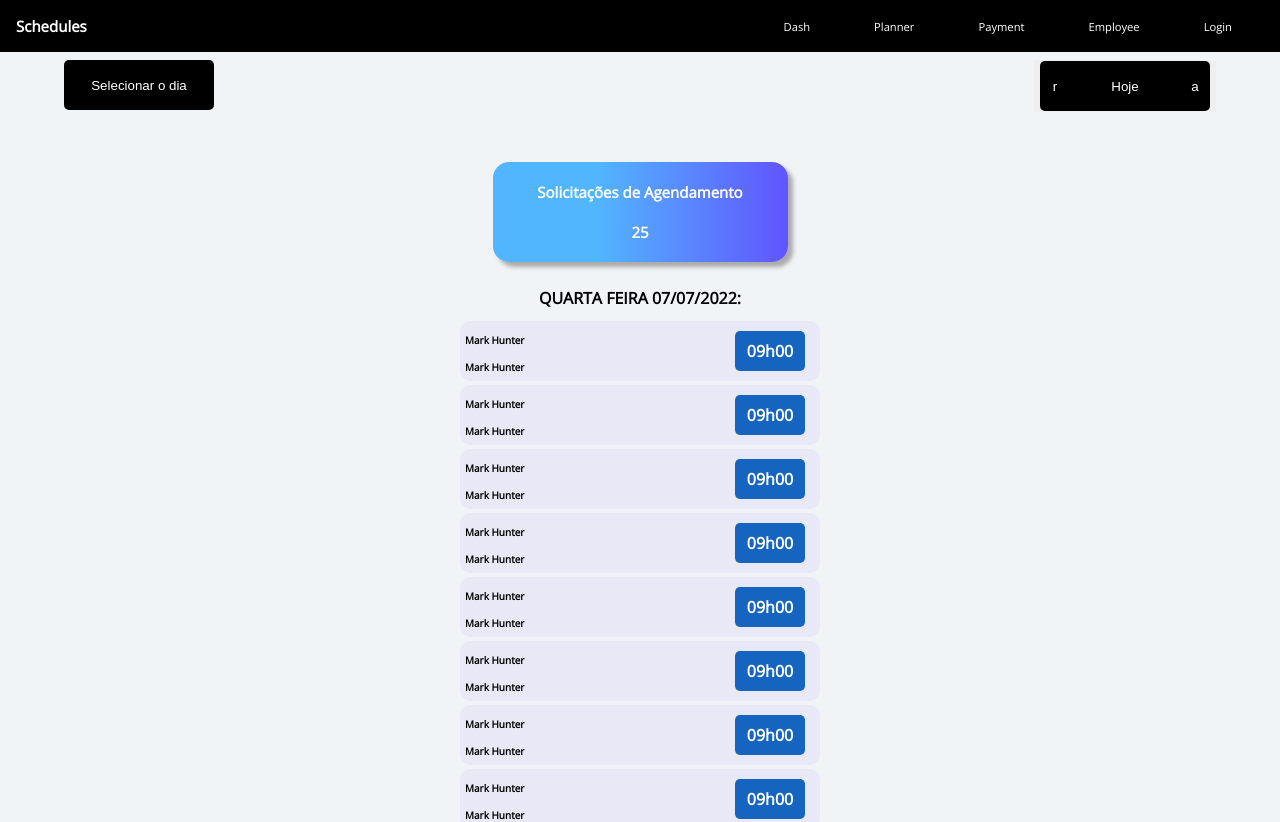
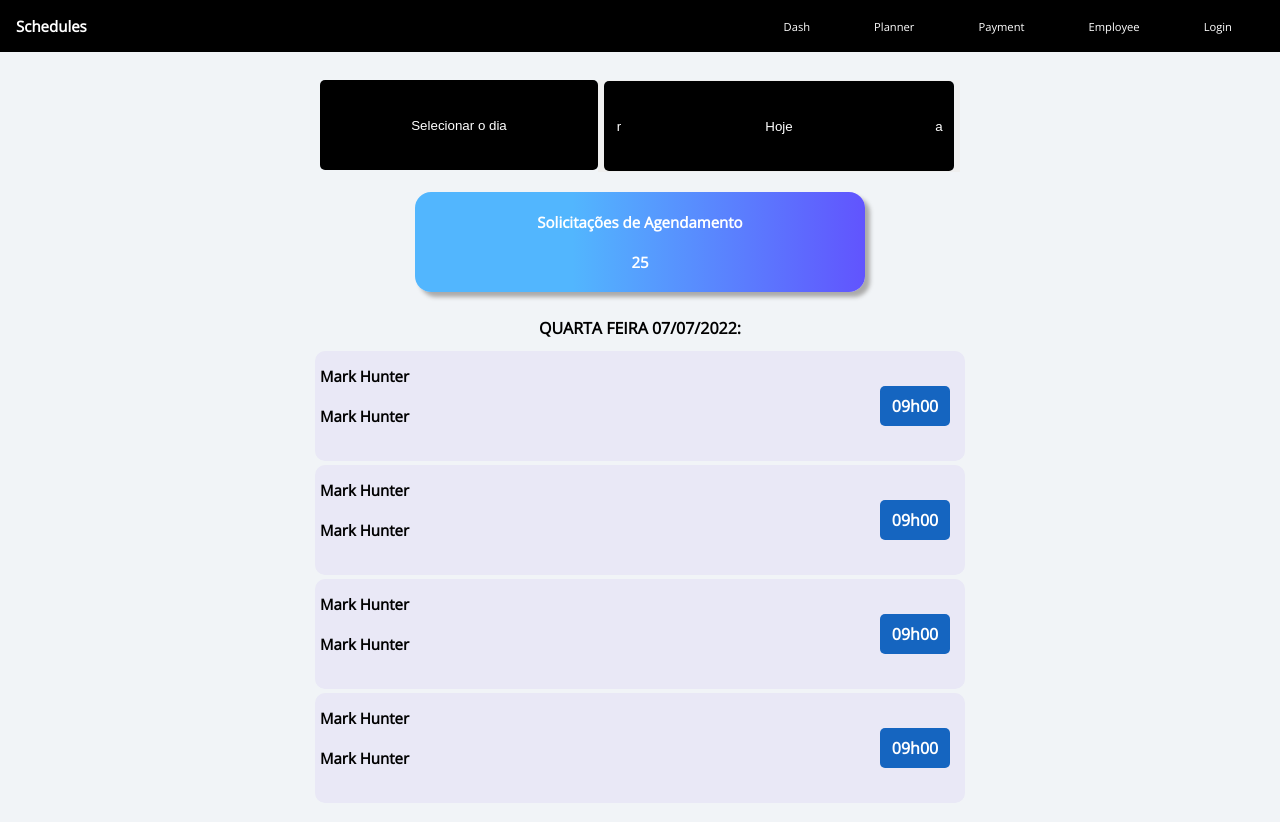
Before and after one commit to GustavoAlex10/front-schedules, a React (Create React App) app: page / in a window 1280 px wide. Shown: the top 822 px of the page. Built offline with nearby package versions, Linux system fonts and the light colour scheme.

Commit message:
added max width 390

```diff
--- a/package.json
+++ b/package.json
@@ -7,6 +7,8 @@
     "@testing-library/jest-dom": "^5.16.4",
     "@testing-library/react": "^13.3.0",
     "@testing-library/user-event": "^13.5.0",
+    "axios": "^0.27.2",
+    "dotenv": "^16.0.1",
     "react": "^18.2.0",
     "react-dom": "^18.2.0",
     "react-hook-form": "^7.33.1",
--- a/src/components/card.js
+++ b/src/components/card.js
@@ -3,25 +3,42 @@ import styled from "styled-components";
 
 
 export const Card = styled.div`
-width: 295px;
+width: 450px;
 height: auto;
 background: linear-gradient(90deg, rgba(82,182,254,1) 35%, rgba(97,84,254,1) 100%);
 border-width: 0px;
 border-radius:16px;
 text-overflow: ellipsis;
 box-shadow: 5px 5px 4px #aaaaaa;
+
+@media screen and (max-width: 390px){
+width: 300px;
+
+}
+
 `;
 
 
 export const HeaderCard = styled.div`
-display: flex;
-flex-direction: column;
-align-items: center;
-flex-wrap: wrap;
-padding: 10px 5px;
-color: #fff;
+
+    display: flex;
+    flex-direction: column;
+    align-items: center;
+    flex-wrap: wrap;
+    padding: 10px 25px;
+    color: #fff;
+
+
+@media screen and (max-width: 390px) {
+
+    padding: 10px 5px;
+
+}
+
 `;
 
 export const Text = styled.h1`
+
 font-size: 15px;
+font-weight: bold;
 `;
--- a/src/components/container.js
+++ b/src/components/container.js
@@ -2,19 +2,29 @@ import styled from "styled-components";
 
 
 export const Container = styled.div`
-    width: 100vw;
+ width: 100vw;
     height: auto;
     display: flex;
     flex-direction: column;
     justify-content: center;
     align-items: center;
     margin-top: 50px;
+
+
 `;
 
 export const ContainerStatus = styled.div`
+
     display: flex;
     flex-direction: column;
     justify-content: center;
     align-items: center;
     width: 90px;
+
+
+@media screen and (max-width: 390px) {
+
+    width: 90px;
+    }
+
 `;
--- a/src/components/navbar.js
+++ b/src/components/navbar.js
@@ -16,16 +16,13 @@ const MenuLink = styled.a`
 `;
 
 const Nav = styled.div`
-  padding: 0 1rem;
+  padding: 0 1rem ;
   display: flex;
   justify-content: space-between;
-
   align-items: center;
   flex-wrap: wrap;
-
   background: #000;
   position: absolute;
-
   top: 0;
   left: 0;
   right: 0;
--- a/src/components/subscriptions.js
+++ b/src/components/subscriptions.js
@@ -4,8 +4,8 @@ export const Subscription = styled.div`
     display: flex;
     flex-direction: row;
     justify-content: space-between;
-width:350px;
-height: 50px;
+    width:50vw;
+    height: 100px;
     background-color: #E9E8F6;
     border-radius: 10px;
     border-width: 0px;
@@ -19,6 +19,13 @@ padding: 5px;
     &:active {
     color: orange;
   }
+
+
+    @media screen and (max-width: 390px){
+    width: 350px;
+    height: 50px;
+    }
+
 `;
 
 export const Text = styled.h1`
@@ -27,11 +34,17 @@ export const Text = styled.h1`
 
 
 export const TextSubscription = styled.h1`
+ @media screen and (max-width: 390px){
     font-size: 10px;
+    }
+    font-size: 15px;
 `;
 
 export const TextHolderSubs = styled.h1`
-    font-size: 10px;
+ @media screen and (max-width: 390px){
+    font-size: 10px
+    }
+    font-size: 15px;
 `;
 
 export const SubStatus = styled.div`
@@ -40,10 +53,8 @@ export const SubStatus = styled.div`
     background-color: #1565C0;
     color: #fff;
     font-weight: bold;
-
     border-width: 0px;
     border-radius: 5px;
-
     display: flex;
     flex-direction: row;
     align-items: center;
--- a/src/components/welcome.js
+++ b/src/components/welcome.js
@@ -1,43 +1,63 @@
 import styled from "styled-components";
 
 export const SecondNavbar = styled.div`
-width: 90vw;
+
+width: 50vw;
 height: auto;
-padding: 10px 0px 0px 0px;
-
+padding: 30px 0px 0px 0px;
 display: flex;
 flex-direction: row;
 justify-content: space-between;
+margin: 0px 0px 20px 0px;
+
+
+
+
+@media screen and (max-width: 390px) {
+width: 90vw;
+padding: 10px 0px 0px 0px;
 margin: 0px 0px 50px 0px;
+}
+
 `;
 
 export const SecondNavButton = styled.button`
-        width: 150px;
-        height: 50px;
 
+        width: 300px;
+        height: 90px;
         background-color: #000;
         color: #fff;
         display: flex;
         flex-direction: row;
         justify-content: center;
         align-items: center;
-
         border-width: 0px;
         border-radius: 5px;
+
+
+@media screen and (max-width: 390px){
+        width: 150px;
+        height: 50px;
+}
 `;
 
 export const SecondNavAction = styled.button`
-        width: 110px;
-        height: 50px;
-
+        width: 290px;
+        height: 90px;
         background-color: #000;
         color: #fff;
         display: flex;
         flex-direction: row;
         justify-content: center;
         align-items: center;
+        border-width: 0px;
 
-        border-width: 0px;
+
+@media screen and (max-width: 390px) {
+        width: 110px;
+        height: 50px;
+}
+
 
 `;
 
@@ -45,42 +65,63 @@ export const SecondNavButton = styled.button`
      display: flex;
         flex-direction: row;
         border-width: 0px;
+
     `;
 
 
 export const ButtonAvancar = styled.button`
+
         width: 30px;
-        height: 50px;
+        height: 90px;
         border-width: 0px;
         border-radius: 0px 5px 5px 0px;
         background-color: #000;
         color: #fff;
+
+        @media screen and (max-width: 390px) {
+        height: 50px;
+}
+
+
+
     `;
 
 
 export const ButtonRetro = styled.button`
         width: 30px;
-        height: 50px;
+        height: 90px;
         border-width: 0px;
         border-radius: 5px 0px 0px 5px;
         background-color: #000;
         color: #fff;
+
+        @media screen and (max-width: 390px) {
+        height: 50px;
+}
+
+
+
 `;
 
 export const Recomendations = styled.div`
+
     display: flex;
     flex-direction: column;
     justify-content: center;
     align-items: center;
-
     width: 100%;
     height: auto;
     margin-top: 5px;
     overflow: hidden;
+
+
+
 `;
 
 export const RecomendationsText = styled.div`
     margin-top: 20px;
     font-weight: bold;
     margin-bottom: 10px;
+
+
 `;
--- /dev/null
+++ b/src/utils/api/api.js
@@ -0,0 +1,5 @@
+import axios from 'axios';
+
+const api = axios.create({ baseURL: "http://localhost:3003" });
+
+export default api
--- a/src/views/auth.jsx
+++ b/src/views/auth.jsx
@@ -1,33 +1,64 @@
-import React from "react";
+import React, { useState } from "react";
 import {
-    Container, Form, Group, Label, Labels, Input, MiniInput,
-    Button, Warning, FieldRow, Erro, Erro2, Img
+    Container, Form, Group, Label, Input,
+    Button, Warning, Erro, Img
 } from '../components/employee/employeeForm';
 import image from '../utils/images/user.png';
 import * as Yup from 'yup';
 import { useForm } from "react-hook-form";
 import { yupResolver } from '@hookform/resolvers/yup';
-import { useState } from "react";
+import api from '../utils/api/api'
+
+const initValue = {
+    email: '',
+    password: '',
+}
+const schema = Yup.object({
+    email: Yup.string().required().email(),
+    password: Yup.string().required(4),
+});
 
 const Auth = () => {
 
-    const [ data, setData ] = useState('');
-
-    const schema = Yup.object({
-        email: Yup.string().required().email(),
-        password: Yup.string().required(4),
-    });
-
+    // const [ data, setData ] = useState('');
+    const [values, setValues] = useState(initValue);
 
     const { register, handleSubmit, formState: { errors } } = useForm({
-        defaultValues: {
-            email: data.className, password: data.TypeBusiness },
-        mode: "onBlur", // Validation start when element is unfocused
         resolver: yupResolver(schema)
     });
 
-    const onSubmit = (data) => {
-        setData(data)
+    const onChange = (ev) => {
+
+        const { name, value } = ev.target;
+        setValues({ ...values, [name]: value })
+    }
+
+
+    console.log(values)
+
+    const onSubmit = () => {
+
+
+        api
+            .post('/registerConsumers', JSON.stringify({
+                name: values.email,
+                email: values.email,
+                password: values.password,
+                confirmpassword: values.password
+            }),
+            {
+                headers: {
+                    'Content-type' : 'application/json'
+                }
+            })
+            .then((res) => {
+                console.log(res.data)
+            })
+            .catch((err) => {
+                console.log(err)
+            })
+
+
     }
 
 
@@ -37,10 +68,10 @@ const Auth = () => {
                 <Img src={image} alt='Data Customer' />
                 <Group>
                     <Label>Email</Label>
-                    <Input name='email' {...register("email")} />
+                    <Input type="text" name='email' {...register("email")} onChange={onChange} />
                     <Erro>{errors.email?.type === "required" && <Erro className='field-error'>Necessario preencher</Erro>}</Erro>
                     <Label>Password</Label>
-                    <Input name='password' type="password" {...register("password")} />
+                    <Input type="password" name='password'  {...register("password")} onChange={onChange} />
                     <Erro>{errors.password?.type === "required" && <Erro className='field-error'>Necessario preencher</Erro>}</Erro>
                 </Group>
                 <Button type='submit'>Acessar</Button>
--- a/src/views/dash.jsx
+++ b/src/views/dash.jsx
@@ -12,9 +12,10 @@ const Dash = () => {
 
     const notifay = [];
 
-    for (let i = 1; i < 20; ++i) {
+    for (let i = 1; i < 5; ++i) {
         notifay.push(i)
     }
+
 
 
 
```
Also changed, not shown: 2 other files (tests, documents, lock files or other folders). Lines whose indentation alone changed are shown as unchanged.
